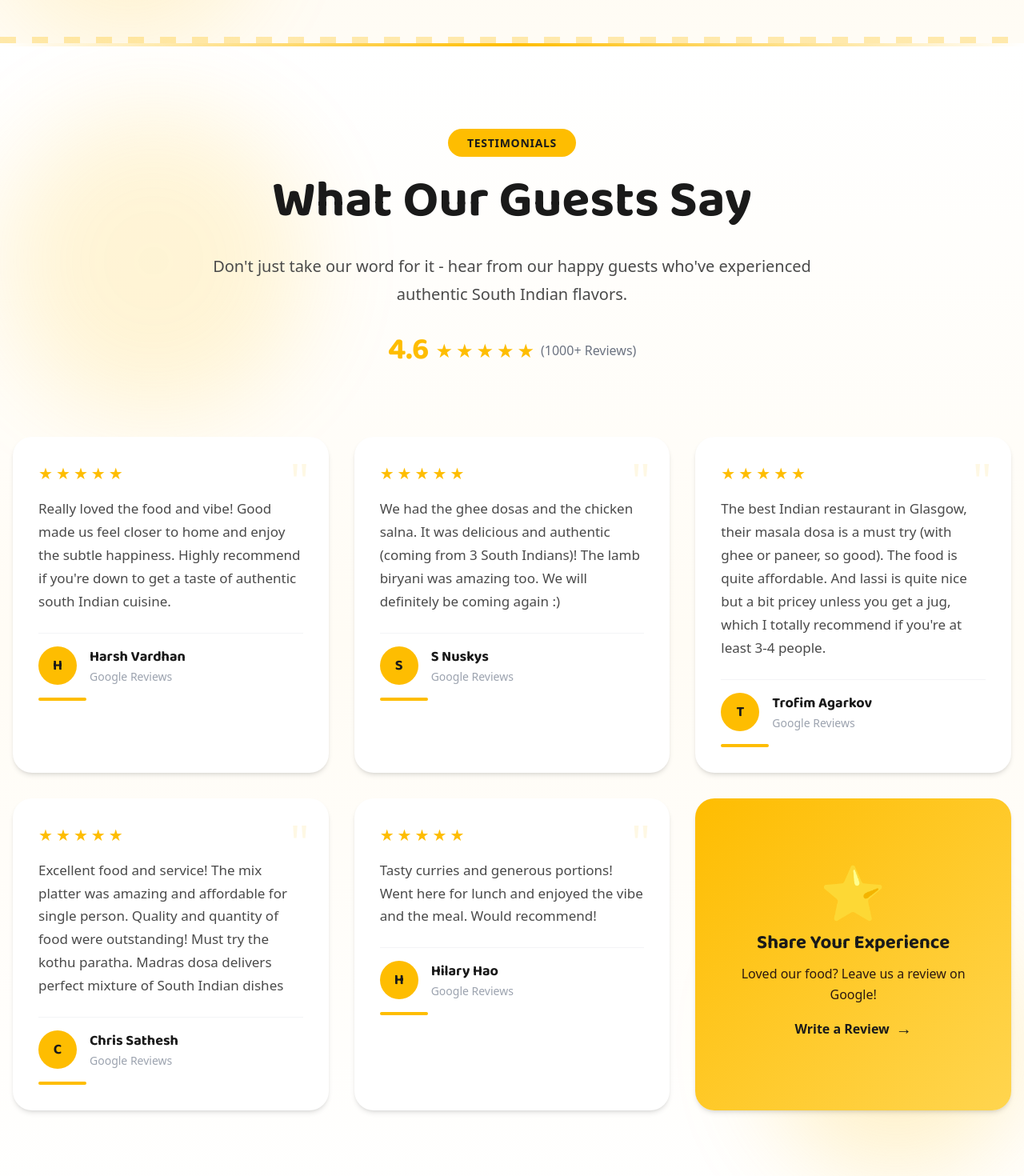
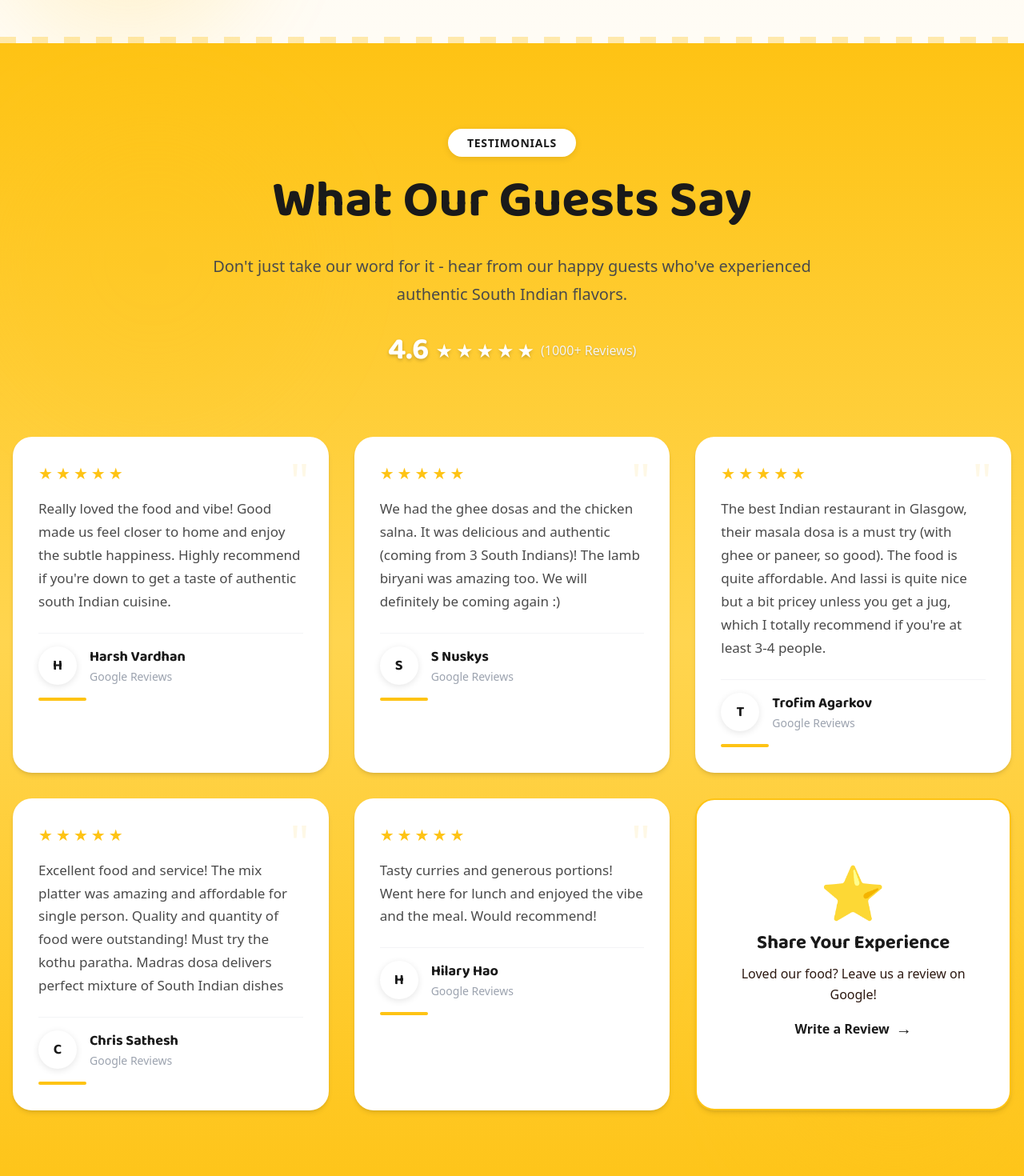
Before and after one commit to Demigod1410/MadhrasDosa-Project, a Next.js app: page / in a window 1280 px wide. Shown: the part 2280-3750 px from the top of the page at 80% size. Built offline with nearby package versions, Linux system fonts and the light colour scheme.

Commit message:
Update HeroSection and Testimonials components with new color scheme and styling adjustments

```diff
--- a/src/components/HeroSection.jsx
+++ b/src/components/HeroSection.jsx
@@ -200,7 +200,7 @@ export default function HeroSection() {
                 initial={{ opacity: 0, scale: 0.9 }}
                 animate={{ opacity: 1, scale: 1 }}
                 transition={{ duration: 0.5, delay: 1 + (index * 0.1) }}
-                className="backdrop-blur-md bg-white/10 border border-white/20 rounded-2xl p-4 md:p-6 hover:bg-white/15 transition-all duration-300 group"
+                className="backdrop-blur-md bg-white/10 border border-white/20 rounded-2xl p-4 md:p-6 hover:bg-[#febd01]/20 hover:border-[#febd01]/40 transition-all duration-300 group"
                 style={{
                   boxShadow: '0 8px 32px rgba(0, 0, 0, 0.1)'
                 }}
--- a/src/components/Testimonials.jsx
+++ b/src/components/Testimonials.jsx
@@ -98,17 +98,17 @@ export default function Testimonials() {
     <section
       className="relative py-20 md:py-28 px-4 overflow-hidden"
       style={{
-        background: 'linear-gradient(180deg, #FFFFFF 0%, #FFFCF5 50%, #FFFFFF 100%)'
+        background: 'linear-gradient(180deg, #fec314 0%, #ffd54f 50%, #fec314 100%)'
       }}
     >
       {/* Decorative Elements */}
       <div
         className="absolute top-20 left-0 w-96 h-96 rounded-full opacity-15 blur-3xl pointer-events-none"
-        style={{ background: '#febd01' }}
+        style={{ background: '#fec314' }}
       />
       <div
         className="absolute bottom-20 right-0 w-80 h-80 rounded-full opacity-20 blur-3xl pointer-events-none"
-        style={{ background: '#febd01' }}
+        style={{ background: '#fec314' }}
       />
 
       {/* Accent Line */}
@@ -118,7 +118,7 @@ export default function Testimonials() {
         viewport={{ once: true, amount: 0.3 }}
         transition={{ duration: 0.8, ease: "easeOut" }}
         className="absolute top-0 left-0 right-0 h-1 origin-left"
-        style={{ background: 'linear-gradient(90deg, transparent 0%, #febd01 50%, transparent 100%)' }}
+        style={{ background: 'linear-gradient(90deg, transparent 0%, #fec314 50%, transparent 100%)' }}
       />
 
       <div className="max-w-7xl mx-auto relative z-10">
@@ -142,8 +142,9 @@ export default function Testimonials() {
               className="px-6 py-2 rounded-full text-sm font-semibold tracking-wider uppercase"
               style={{
                 fontFamily: 'var(--font-body)',
-                backgroundColor: '#febd01',
-                color: '#1A1A1A'
+                backgroundColor: '#FFFFFF',
+                color: '#1A1A1A',
+                boxShadow: '0 2px 8px rgba(0,0,0,0.1)'
               }}
             >
               Testimonials
@@ -188,22 +189,24 @@ export default function Testimonials() {
               style={{
                 fontFamily: 'var(--font-baloo)',
                 fontSize: 'clamp(2rem, 3vw, 2.5rem)',
-                color: '#febd01',
-                fontWeight: '700'
+                color: '#FFFFFF',
+                fontWeight: '700',
+                textShadow: '0 2px 4px rgba(0,0,0,0.2)'
               }}
             >
               4.6
             </span>
             <div className="flex gap-1">
               {[...Array(5)].map((_, i) => (
-                <span key={i} className="text-2xl" style={{ color: '#febd01' }}>★</span>
+                <span key={i} className="text-2xl" style={{ color: '#FFFFFF', textShadow: '0 2px 4px rgba(0,0,0,0.2)' }}>★</span>
               ))}
             </div>
             <span
               style={{
                 fontFamily: 'var(--font-body)',
                 fontSize: 'clamp(0.875rem, 1.5vw, 1rem)',
-                color: '#6B7280'
+                color: '#f5f5f7',
+                textShadow: '0 1px 2px rgba(0,0,0,0.2)'
               }}
             >
               (1000+ Reviews)
@@ -229,7 +232,7 @@ export default function Testimonials() {
               {/* Quote Icon */}
               <div
                 className="absolute top-6 right-6 text-6xl opacity-10 pointer-events-none"
-                style={{ color: '#febd01' }}
+                style={{ color: '#fec314' }}
               >
                 "
               </div>
@@ -244,7 +247,7 @@ export default function Testimonials() {
                     viewport={{ once: true }}
                     transition={{ duration: 0.3, delay: 0.5 + (i * 0.1) }}
                     className="text-xl"
-                    style={{ color: '#febd01' }}
+                    style={{ color: '#fec314' }}
                   >
                     ★
                   </motion.span>
@@ -270,9 +273,10 @@ export default function Testimonials() {
                 <div
                   className="flex-shrink-0 w-12 h-12 rounded-full flex items-center justify-center text-lg font-bold"
                   style={{
-                    backgroundColor: '#febd01',
+                    backgroundColor: '#FFFFFF',
                     color: '#1A1A1A',
-                    fontFamily: 'var(--font-baloo)'
+                    fontFamily: 'var(--font-baloo)',
+                    boxShadow: '0 2px 8px rgba(0,0,0,0.1)'
                   }}
                 >
                   {testimonial.name.charAt(0)}
@@ -310,7 +314,7 @@ export default function Testimonials() {
                 transition={{ duration: 0.5, delay: 0.6 + (index * 0.1) }}
                 className="mt-4 h-1 rounded-full origin-left"
                 style={{
-                  backgroundColor: '#febd01',
+                  backgroundColor: '#fec314',
                   width: '60px'
                 }}
               />
@@ -323,7 +327,8 @@ export default function Testimonials() {
             whileHover={{ y: -8, transition: { duration: 0.3 } }}
             className="group relative rounded-3xl p-8 shadow-md hover:shadow-2xl transition-all duration-300 flex flex-col items-center justify-center text-center cursor-pointer"
             style={{
-              background: 'linear-gradient(135deg, #febd01 0%, #ffd54f 100%)'
+              background: '#FFFFFF',
+              border: '2px solid #fec314'
             }}
           >
             <motion.div
@@ -379,7 +384,7 @@ export default function Testimonials() {
       <div
         className="absolute bottom-0 left-0 right-0 h-2 opacity-30"
         style={{
-          background: 'repeating-linear-gradient(90deg, #febd01 0px, #febd01 20px, transparent 20px, transparent 40px)'
+          background: 'repeating-linear-gradient(90deg, #fec314 0px, #fec314 20px, transparent 20px, transparent 40px)'
         }}
       />
     </section>
--- a/src/components/ui/accordion.jsx
+++ b/src/components/ui/accordion.jsx
@@ -24,7 +24,7 @@ const AccordionTrigger = React.forwardRef(({ className, children, ...props }, re
     <AccordionPrimitive.Trigger
       ref={ref}
       className={cn(
-        "flex flex-1 items-center justify-between py-4 font-medium transition-all hover:underline [&[data-state=open]>svg]:rotate-180",
+        "flex flex-1 items-center justify-between py-4 font-medium transition-all  [&[data-state=open]>svg]:rotate-180",
         className,
       )}
       {...props}
```
